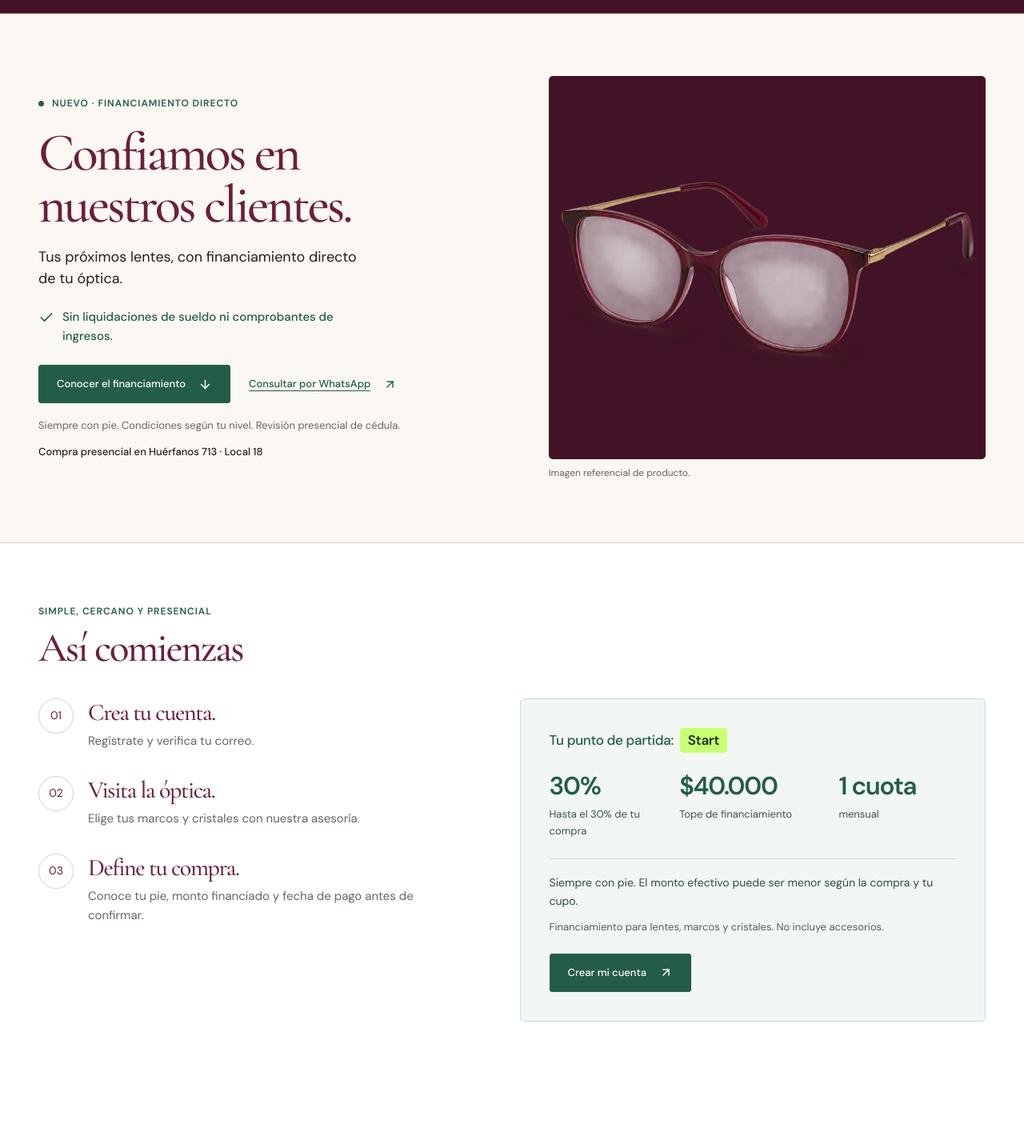
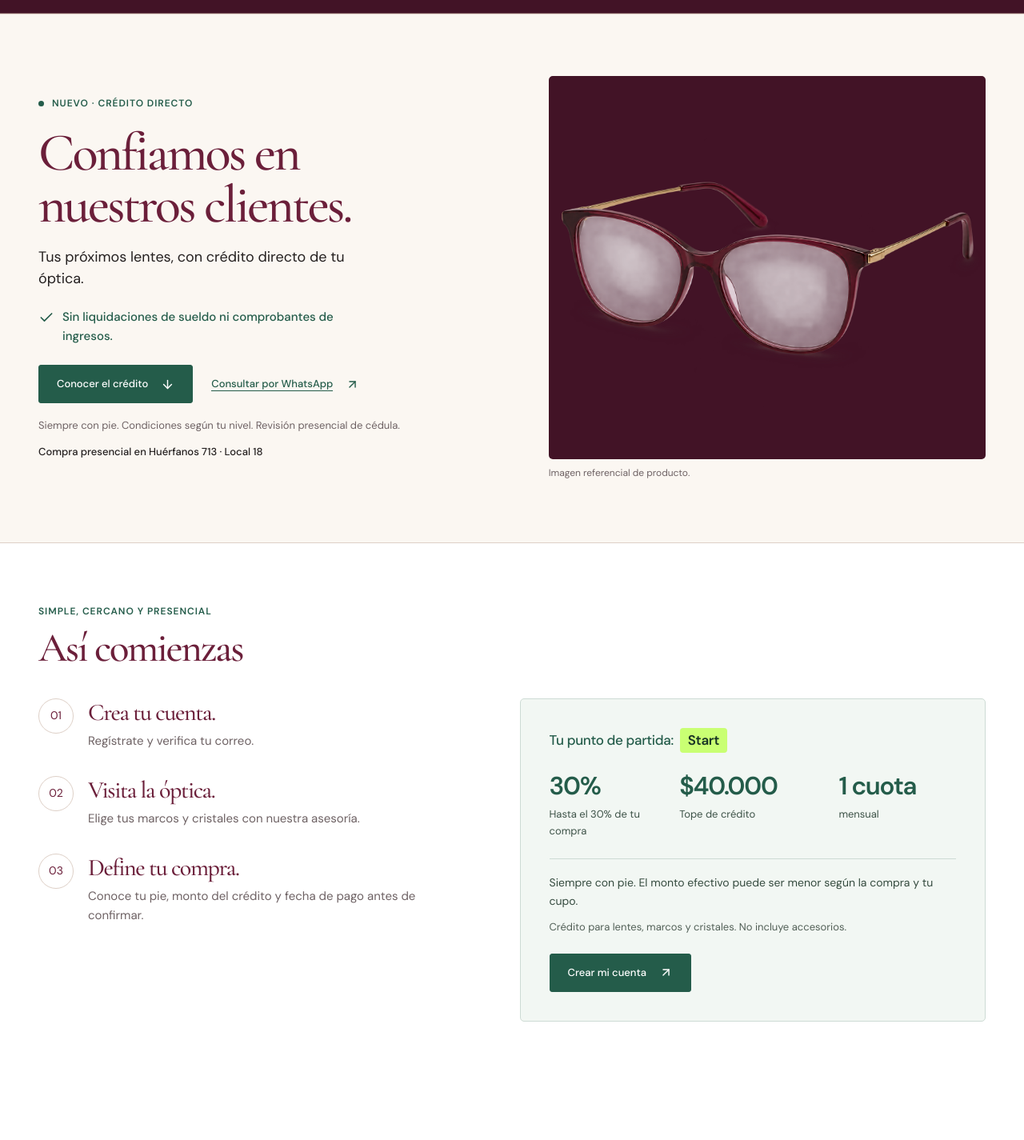
Before and after one commit to SoyAlfredoDev/opticaycristal, a Next.js app: page / in a window 1280 px wide. Shown: the part 920-2345 px from the top of the page at 80% size. Built offline with nearby package versions, Linux system fonts and the light colour scheme; a web font is replaced by a local one.

Commit message:
Agrega Crédito al menú y unifica el lenguaje de las secciones

```diff
--- a/src/components/home/FinancingSections.tsx
+++ b/src/components/home/FinancingSections.tsx
@@ -5,20 +5,20 @@ import { whatsappUrl } from "@/components/site/content";
 import site from "@/components/site/Site.module.css";
 import styles from "./FinancingSections.module.css";
 
-const financingMessage = "Hola, quiero conocer el financiamiento para mis lentes";
+const financingMessage = "Hola, quiero conocer el crédito para mis lentes";
 
 export function FinancingIntroduction() {
   return (
     <section id="financiamiento" aria-labelledby="financing-title" className={styles.introduction}>
       <div className={`${site.container} ${styles.introGrid}`}>
         <div className={styles.copy}>
-          <p className={styles.eyebrow}><span aria-hidden="true" />Nuevo · Financiamiento directo</p>
+          <p className={styles.eyebrow}><span aria-hidden="true" />Nuevo · Crédito directo</p>
           <h2 id="financing-title">Confiamos en<br />nuestros clientes.</h2>
-          <p className={styles.description}>Tus próximos lentes, con financiamiento directo de tu óptica.</p>
+          <p className={styles.description}>Tus próximos lentes, con crédito directo de tu óptica.</p>
           <p className={styles.benefit}><Check size={20} aria-hidden="true" />Sin liquidaciones de sueldo ni comprobantes de ingresos.</p>
           <div className={styles.actions}>
             <a className={`${site.button} ${site.primary}`} href="#como-financiar">
-              Conocer el financiamiento<ArrowDown size={17} aria-hidden="true" />
+              Conocer el crédito<ArrowDown size={17} aria-hidden="true" />
             </a>
             <a className={`${site.button} ${site.text}`} href={whatsappUrl(financingMessage)} target="_blank" rel="noopener noreferrer">
               <span>Consultar por WhatsApp</span><ArrowUpRight size={17} aria-hidden="true" />
@@ -50,17 +50,17 @@ export function FinancingProcess() {
           <ol className={styles.steps}>
             <li><span className={styles.number} aria-hidden="true">01</span><div><h3>Crea tu cuenta.</h3><p>Regístrate y verifica tu correo.</p></div></li>
             <li><span className={styles.number} aria-hidden="true">02</span><div><h3>Visita la óptica.</h3><p>Elige tus marcos y cristales con nuestra asesoría.</p></div></li>
-            <li><span className={styles.number} aria-hidden="true">03</span><div><h3>Define tu compra.</h3><p>Conoce tu pie, monto financiado y fecha de pago antes de confirmar.</p></div></li>
+            <li><span className={styles.number} aria-hidden="true">03</span><div><h3>Define tu compra.</h3><p>Conoce tu pie, monto del crédito y fecha de pago antes de confirmar.</p></div></li>
           </ol>
           <aside className={styles.start} aria-labelledby="start-title">
             <h3 id="start-title">Tu punto de partida: <span>Start</span></h3>
             <ul className={styles.limits}>
               <li><strong>30%</strong><span>Hasta el 30% de tu compra</span></li>
-              <li><strong>$40.000</strong><span>Tope de financiamiento</span></li>
+              <li><strong>$40.000</strong><span>Tope de crédito</span></li>
               <li><strong>1 cuota</strong><span>mensual</span></li>
             </ul>
             <p className={styles.startConditions}>Siempre con pie. El monto efectivo puede ser menor según la compra y tu cupo.</p>
-            <p className={styles.scope}>Financiamiento para lentes, marcos y cristales. No incluye accesorios.</p>
+            <p className={styles.scope}>Crédito para lentes, marcos y cristales. No incluye accesorios.</p>
             <Link className={`${site.button} ${site.primary}`} href="/mi-cuenta/registro">Crear mi cuenta<ArrowUpRight size={17} aria-hidden="true" /></Link>
           </aside>
         </div>
--- a/src/components/site/VisitSection.tsx
+++ b/src/components/site/VisitSection.tsx
@@ -21,10 +21,10 @@ export function VisitSection({
         <SectionReveal>
           {financing && (
             <div className={styles.faqs}>
-              <div><p className={styles.kicker}>Financiamiento, sin dudas</p><h2 id="financing-faq-title">¿Tienes dudas?</h2></div>
+              <div><p className={styles.kicker}>Crédito, sin dudas</p><h2 id="financing-faq-title">¿Tienes dudas?</h2></div>
               <div className={styles.questions} aria-labelledby="financing-faq-title">
                 <details><summary>¿Qué documentos necesito?</summary><p>Revisamos tu cédula en la óptica. No pedimos liquidaciones de sueldo ni comprobantes de ingresos.</p></details>
-                <details><summary>¿Debo pagar un pie?</summary><p>Sí. Siempre hay pie; el financiamiento depende de tu nivel y de la compra.</p></details>
+                <details><summary>¿Debo pagar un pie?</summary><p>Sí. Siempre hay pie; el crédito depende de tu nivel y de la compra.</p></details>
                 <details><summary>¿Puedo comprar por internet?</summary><p>Por ahora, la compra y la contratación son presenciales.</p></details>
               </div>
             </div>
@@ -42,7 +42,7 @@ export function VisitSection({
                   <span>Cómo llegar</span>
                   <ArrowUpRight aria-hidden="true" size={18} strokeWidth={1.6} />
                 </a>
-                <a className={`${site.button} ${site.outline} ${styles.whatsapp}`} href={whatsappUrl(financing ? "Hola, quiero conocer el financiamiento para mis lentes" : visitMessage)} target="_blank" rel="noopener noreferrer">
+                <a className={`${site.button} ${site.outline} ${styles.whatsapp}`} href={whatsappUrl(financing ? "Hola, quiero conocer el crédito para mis lentes" : visitMessage)} target="_blank" rel="noopener noreferrer">
                   <span>{financing ? "Consultar por WhatsApp" : "Avisar por WhatsApp"}</span>
                 </a>
               </div>
--- a/src/components/site/content.ts
+++ b/src/components/site/content.ts
@@ -42,6 +42,7 @@ export function storeMapUrl(mode: "embed" | "directions" | "search"): string {
 export const siteNavigation = [
   { label: "Inicio", footerLabel: "Inicio", href: "/" },
   { label: "Óptica", footerLabel: "Vistas de la óptica", href: "/optica" },
+  { label: "Crédito", footerLabel: "Crédito directo", href: "/#financiamiento" },
   { label: "Convenios", footerLabel: "Convenio con empresas", href: "/convenios" },
   { label: "Jornadas", footerLabel: "Jornadas oftalmológicas", href: "/jornadas" },
 ] as const;
```
